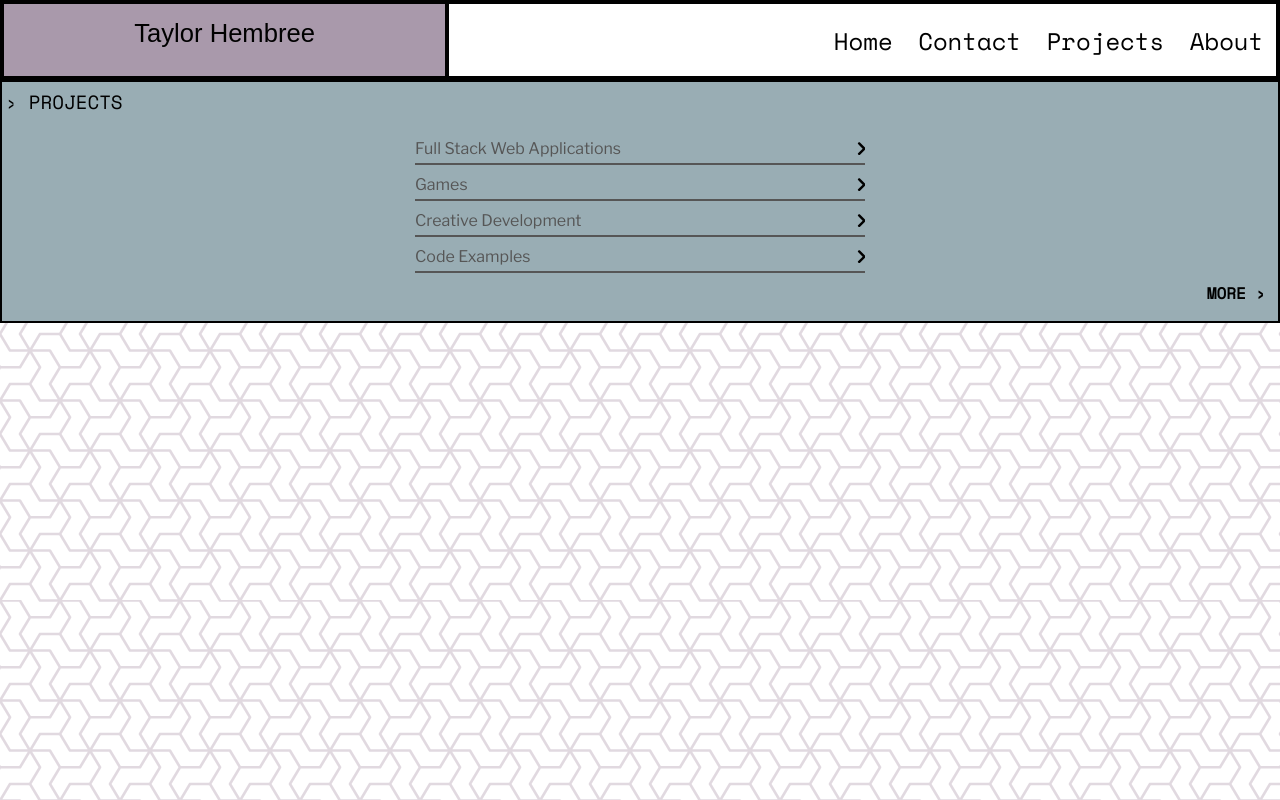
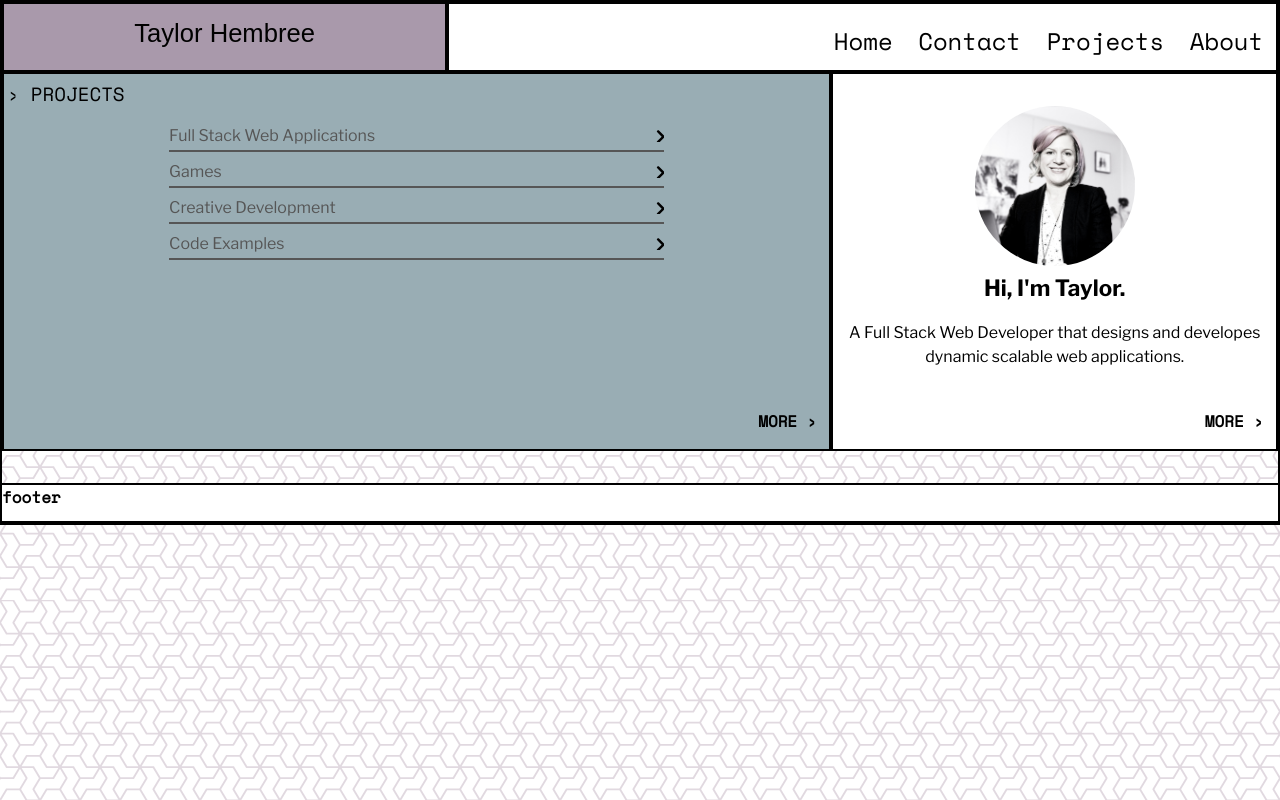
Before and after one commit to Taylor-H/portfolio, a React (Create React App) app: page / in a window 1280 px wide. Built offline with nearby package versions, Linux system fonts and the light colour scheme.

Commit message:
fixing CSS

```diff
--- a/src/App.js
+++ b/src/App.js
@@ -1,5 +1,6 @@
 import React from 'react';
 import taylorsProjects from './data/taylorsProjects';
+import Footer from './components/Navigation/Footer';
 import Navigation from './components/Navigation';
 import ProjectHome from './components/ProjectHome';
 import Home from './components/Home';
@@ -39,7 +40,9 @@ function App() {
           <Route exact path="/contact" element={<Contact />} />
         </Routes>
       </div>
+      <div className="footer"><Footer /></div>
     </div>
+
   );
 }
 
--- /dev/null
+++ b/src/components/Home/Hi.js
@@ -0,0 +1,20 @@
+import React from 'react';
+
+const Hi = () => {
+return(
+<>
+<div className="circle-image">
+</div>
+<div>
+  <h6>Hi, I'm Taylor.</h6>
+  <p>
+    A Full Stack Web Developer that designs and developes dynamic scalable web applications.
+  </p>
+</div>
+<div id="links">
+  <h5>more &#8250;</h5>
+</div>
+</>
+)
+}
+export default Hi;
--- a/src/components/Home/index.js
+++ b/src/components/Home/index.js
@@ -1,20 +1,25 @@
 import ProjectsList from '../ProjectsList';
+import Hi from './Hi';
 import './styles.css';
-
 
 const Home = (props) => {
   const categories = props.categories;
   const projects = props.projects;
 
   return (
-    <div className="projects">
+    <div className="home-container">
+      <div className="projects flex-item-left">
         <div id="section-title">
           <a href="/projects">&#8250; Projects</a>
         </div>
         <div className="post-wrapper">
           {categories.map((category) => {
             return (
-            <ProjectsList key={category.catId} category={category} projects={projects} />
+              <ProjectsList
+                key={category.catId}
+                category={category}
+                projects={projects}
+              />
             );
           })}
         </div>
@@ -24,6 +29,11 @@ const Home = (props) => {
           </h5>
         </div>
       </div>
+      <div className="hi flex-item-right">
+        <Hi />
+      </div>
+      <div className="space"></div>
+    </div>
   );
 };
 export default Home;
--- a/src/components/Home/styles.css
+++ b/src/components/Home/styles.css
@@ -1,4 +1,14 @@
 /* for project list bar */
+.home-container{
+  display: flex;
+  flex-wrap: wrap;
+  width: 100%;
+  height: 100%;
+
+
+
+  }
+
 .accordion__section {
   font-family: 'Libre Franklin', sans-serif;
   display: flex;
@@ -24,7 +34,7 @@
 .accordion:hover,
 .activeAccordion {
   color:black;
-font-weight: 600;
+font-weight: 400;
 }
 
 /* Style the accordion content title */
@@ -60,3 +70,100 @@ font-weight: 600;
   margin-left: 1rem;
   line-height: 1.5rem;
 }
+
+/* Hi component */
+.portrait {
+  background-color: none;
+
+  background-position: center;
+  background-repeat: no-repeat;
+  background-size: cover;
+  min-height: 200px;
+  /* background-clip: border-box; */
+  border: 2px solid black;
+  box-sizing: border-box;
+  /* box-shadow: inset 0 0 10px #898989; */
+}
+.home-list {
+  background-color: rgba(0, 0, 0, 0);
+  min-height: 400px;
+  width: 100%;
+  /* background-clip: border-box; */
+  box-sizing: border-box;
+  /* box-shadow: inset 0 0 10px #898989; */
+}
+.circle-image{
+  background-image: url('../../images/port2.jpg');
+  border-radius: 50%;
+height: 10rem;
+width: 10rem;
+margin-top: 2rem;
+margin-bottom: .5rem;
+background-size: 120% auto;
+
+  background-color: #4d4c4c00;
+  background-position: center 10%;
+  background-repeat: no-repeat;
+
+
+
+  box-sizing: border-box;
+}
+.hi {
+  background-repeat: no-repeat;
+  background-size: cover;
+  display: flex;
+  flex-direction: column;
+  align-items: center;
+  background-color: white;
+  min-height: 200px;
+  width: 35%;
+  font-family: 'Libre Franklin', sans-serif;
+  flex-direction: column;
+  justify-content: center;
+  margin: 0 auto;
+  text-align: center;
+  border: 2px solid black;
+  box-sizing: border-box;
+  /* box-shadow: inset 0 0 10px #cccccc; */
+}
+
+.hi h6 {
+  font-size: 1.4rem;
+  margin-bottom: 1.2rem;
+}
+
+.hi p {
+  padding-left: 0.8rem;
+  padding-right: 0.8rem;
+  padding-bottom: 2rem;
+  font-size: 1rem;
+  line-height: 1.5rem;
+}
+.projects {
+  border: 2px solid black;
+  width: 65%;
+  background-color: #99adb4;
+  box-sizing: border-box;
+  display: flex;
+  flex-direction: column;
+  justify-content: space-between;
+  align-items: flex-start;
+}
+.projects-header {
+  font-family: 'Libre Franklin', sans-serif;
+  font-weight: 400;
+  color: #565656;
+  font-size: 0.9rem;
+  align-self: center;
+  /* position: absolute; */
+  margin-bottom: 0.3rem;
+  letter-spacing: 0.3em;
+}
+.post-wrapper {
+  width: 60%;
+  height: 100%;
+  margin-top: 1%;
+  align-self: center;
+  overflow: hidden;
+}
--- /dev/null
+++ b/src/components/Navigation/Footer.js
@@ -0,0 +1,8 @@
+const footer = () => {
+  return(
+    <div className="connect-icons">
+      <h1>footer</h1>
+    </div>
+  )
+}
+export default footer;
--- a/src/components/Navigation/NavigationStyles.css
+++ b/src/components/Navigation/NavigationStyles.css
@@ -3,7 +3,7 @@ header {
   position: -webkit-sticky;
   position: sticky;
   top: 0;
-  height: 80px;
+  height: 70px;
   width: 100%;
   min-width: 295px;
   box-sizing: border-box;
@@ -20,10 +20,10 @@ header {
   justify-content: space-between;
   height: 100%;
   width: 100%;
-  border-top: 4px solid #000000;
-  border-right: 4px solid #000000;
-  border-left: 4px solid #000000;
-  border-bottom: 4px solid #000000;
+  border-top: 2px solid #000000;
+  border-right: 2px solid #000000;
+  border-left: 2px solid #000000;
+  border-bottom: 2px solid black;
 }
 
 .header ul {
@@ -142,24 +142,24 @@ header {
 
 .header .menu-btn {
   display: none;
-  margin-top: 30px;
+  margin-top: 2rem;
 }
 
 .header .menu-btn:checked ~ .menu {
   position: absolute;
-  top: 76px;
+  top: 69px;
   right: 0;
   max-height: 600px;
   height: 300px;
-  width: 200px;
+  width: 20%;
   background-color: white;
   padding-top: 1rem;
   padding-bottom: 1rem;
   padding-right: 0.5rem;
-  border-left: 2px solid black;
-  border-bottom: 2px solid black;
-  border-top: 6px solid black;
-  border-right: 4px solid black;
+  border-left: 3px solid black;
+  border-bottom: 3px solid black;
+  border-top: 2px solid black;
+  border-right: 2px solid black;
 }
 
 .header .menu-btn:checked ~ .menu-icon .navicon {
--- a/src/index.css
+++ b/src/index.css
@@ -3,18 +3,14 @@
 @import url('https://fonts.googleapis.com/css2?family=IBM+Plex+Mono:ital,wght@0,300;0,400;0,700;1,400&family=Libre+Franklin:wght@400;700&display=swap');
 @import url('https://fonts.googleapis.com/css2?family=Space+Mono:ital@0;1&display=swap');
 
-#app {
-  font-family: 'Space Mono', monospace;
-  display: flex;
-  flex-direction: column;
-  justify-content: center;
-  align-items: center;
+.App {
+  border: 2px solid #000;
+  width: 100%;
 }
 html {
   scroll-behavior: smooth;
   padding: 0;
 }
-
 * {
   margin: 0;
   padding: 0;
@@ -24,17 +20,32 @@ html {
 }
 body {
   background-color: #ffffff;
-  max-width: 1599px;
-  background-image: url('./images/light-purple-bg@3x.png');
+  font-family: 'Space Mono', monospace;
+  display: flex;
+  flex-direction: column;
+  justify-content: center;
+  align-items: stretch;
+  background-image: url('./images/light-purple-bg@2x.png');
 }
 a {
   text-decoration: none;
   color: #000000;
 }
+.page-wrapper{
 
 
+}
+.flex-item-left {
+  flex: 65%;
+}
+.flex-item-right {
+  flex: 35%;
+}
+.space{
+  width: 98%;
+  height: 100%;
 
-
+}
 #links {
   font-family: 'Space Mono', monospace;
   font-size: 1.2rem;
@@ -83,58 +94,12 @@ a {
   color: #000;
   /* border: 1px dotted pink; */
 }
-
 .check {
   width: 1rem;
   height: 1rem;
   color: white;
   margin-right: 5px;
 }
-
-.portrait {
-  background-image: url('./images/port1.jpg');
-  grid-area: port;
-  background-position: center;
-  background-repeat: no-repeat;
-  background-size: cover;
-  max-height: 400px;
-  /* background-clip: border-box; */
-  border: 2px solid black;
-  box-sizing: border-box;
-  /* box-shadow: inset 0 0 10px #898989; */
-}
-
-.hi {
-  background-image: url('./images/port1.jpg');
-  background-position: top;
-  background-repeat: no-repeat;
-  display: flex;
-  background-color: white;
-  grid-area: hi;
-  width: 100%;
-  font-family: 'Libre Franklin', sans-serif;
-  flex-direction: column;
-  justify-content: flex-end;
-  margin: 0 auto;
-  text-align: center;
-  border: 2px solid black;
-  box-sizing: border-box;
-  /* box-shadow: inset 0 0 10px #cccccc; */
-}
-
-.hi h6 {
-  font-size: 1.4rem;
-  margin-bottom: 1.2rem;
-}
-
-.hi p {
-  padding-left: 0.8rem;
-  padding-right: 0.8rem;
-  padding-bottom: 2rem;
-  font-size: 1rem;
-  line-height: 1.5rem;
-}
-
 .skills {
   grid-area: skills;
   border: 2px solid black;
@@ -187,67 +152,14 @@ a {
   padding: 2px;
   line-height: 1.5rem;
 }
-
-/*---------------------- styling for project carousel-------------------- */
-.projects {
-  grid-area: proj;
-  border: 2px solid black;
-  width: 100%;
-  background-color: #99adb4;
-  height: 100%;
-  box-sizing: border-box;
+.footer {
   display: flex;
   flex-direction: column;
-  justify-content: space-between;
-  align-items: flex-start;
-}
-.projects-header {
-  font-family: 'Libre Franklin', sans-serif;
-  font-weight: 400;
-  color: #000000;
-  font-size: 0.9rem;
-  align-self: center;
-  /* position: absolute; */
-  margin-bottom: 0.3rem;
-  letter-spacing: 0.3em;
-}
-.post-wrapper {
-  width: 80%;
-  height: 100%;
-  max-width: 450px;
-  margin-top: 1%;
-  align-self: center;
-  overflow: hidden;
-}
-.spacer {
-  grid-area: blank;
-  border: 2px solid black;
-  box-sizing: border-box;
-  /* background-color: rgba(78, 99, 123, .5); */
-  box-shadow: inset 0 0 10px #565656;
-  display: flex;
-}
-.category-list {
-  font-family: 'Libre Franklin', sans-serif;
-  font-size: 1rem;
-  line-height: 1.6rem;
-  padding: 1rem 1rem 1rem 1rem;
-}
-.project-list-item {
-  font-family: 'Libre Franklin', sans-serif;
-  font-size: 0.8rem;
-  line-height: 1.2rem;
-  margin-left: 0.6rem;
-}
-
-.footer {
-  grid-area: foot;
-  display: flex;
-  flex-direction: column;
-  justify-content: flex-end;
+  justify-content: baseline;
   width: 100%;
-  height: 10vh;
-  border: 2px solid black;
+  min-height: 10%;
+  border-top: 2px solid black;
+  border-bottom: 2px solid black;
   box-sizing: border-box;
   /* background-color: white; */
   font-family: 'Space Mono', monospace;
@@ -256,13 +168,11 @@ a {
   color: #000;
   background-color: white;
 }
-
 .footer a {
   display: block;
-  margin: 10 auto;
+  /* margin: 10 auto; */
   width: 100%;
 }
-
 .footer a:hover {
   color: #000;
 }
@@ -271,3 +181,9 @@ a {
   width: 100%;
   height: 800px;
 }
+/* media queries */
+@media (max-width: 800px) {
+  .flex-item-right, .flex-item-left {
+    flex: 100%;
+  }
+}
--- a/src/stylesheets/projects.css
+++ b/src/stylesheets/projects.css
@@ -410,7 +410,7 @@ flex: 1 40%;
   width: 100%;
   box-sizing: border-box;
 /* background-color: white; */
-  font-family: 'ibm-plex-mono', sans-serif;
+  font-family: 'Libre Franklin', sans-serif;
   font-size: 1.4rem;
   text-align: center;
   color: #000;
@@ -571,7 +571,7 @@ flex: 1 40%;
 
 /* media quary for detail slide */
 
-@media screen and (max-width: 925px) {
+/* @media screen and (max-width: 925px) {
   .detail {
     align-content: center;
   }
@@ -706,7 +706,7 @@ flex: 1 40%;
     min-height: 75px;
     max-height: 400px;
     /* border: 1px solid #000; */
-    outline: none;
+    /* outline: none;
     margin: 10px 10px;
     padding: 5px;
   }
@@ -718,7 +718,7 @@ flex: 1 40%;
     max-width: 266px;
     display: block;
     /* border: 1px solid #fff; */
-  }
+  /* }
 
   .preview2 {
     max-height: 100px;
@@ -733,4 +733,4 @@ flex: 1 40%;
     font-size: .7rem;
     margin-top: 3px;
   }
-}
+} */
```
Also changed, not shown: src/ItemList/index.js (added, +29 -0 lines), src/components/About/index.js (+5 -5 lines). Lines whose indentation alone changed are shown as unchanged.
